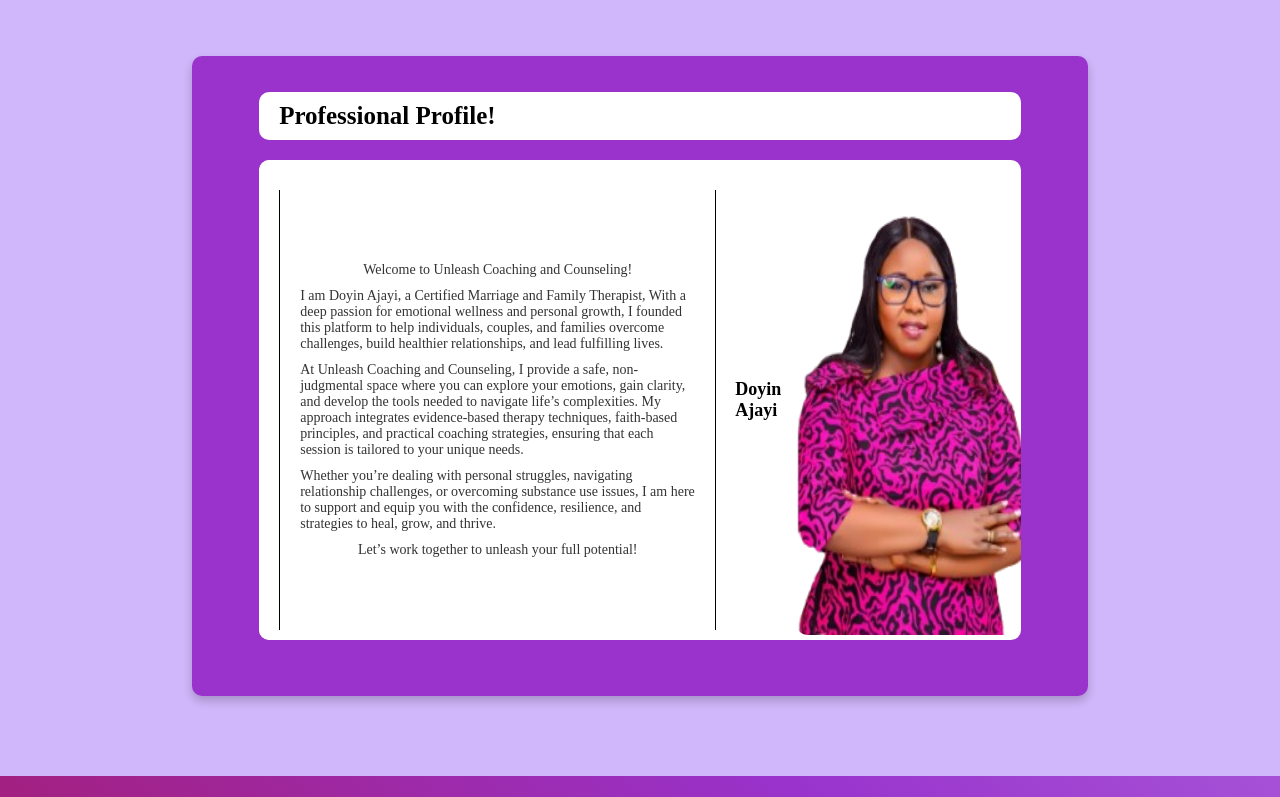
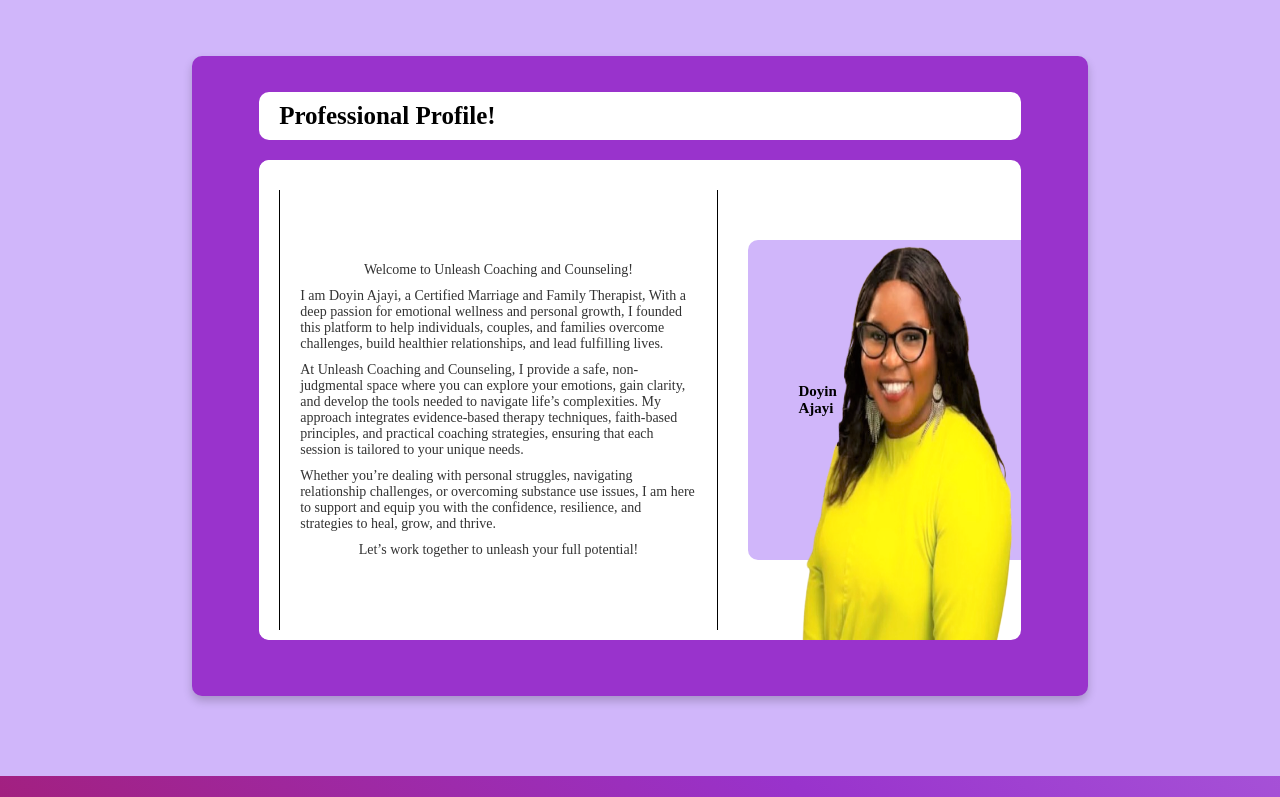
Before and after one commit to Tech8468/unleash, a React (Create React App) app: page / in a window 1280 px wide. Shown: the part 3944-4741 px from the top of the page. Built offline with nearby package versions, Linux system fonts and the light colour scheme.

Commit message:
3rd April First Commit

```diff
--- a/src/components/Contact.js
+++ b/src/components/Contact.js
@@ -50,7 +50,7 @@
       setErr(false);
     }
 
-    emailjs.sendForm('service_k7rwmag', 'template_id', e.target, 'public_key');
+    // emailjs.sendForm('service_k7rwmag', 'template_id', e.target, 'public_key');
     alert("submit")
   };
 
--- a/src/components/Footer.js
+++ b/src/components/Footer.js
@@ -68,7 +68,7 @@
         <div className="copy">
           <p>
             Copyright <PiCopyright className="cpy" /> 2025 Unleash Coaching &
-            Counseling. All rights reserved. Designed & Developed by Techit
+            Counseling. All rights reserved. Designed & Developed by Techit @ +2347066758468
           </p>
         </div>
       </div>
--- a/src/components/Profile.js
+++ b/src/components/Profile.js
@@ -1,7 +1,7 @@
 import React from "react";
 // import { Link } from "react-router-dom";
 
-import Pix1 from "./img/da-4.png";
+import Pix1 from "./img/da-31.png";
 
 function Profile() {
   return (
--- a/src/components/Resources.js
+++ b/src/components/Resources.js
@@ -2,8 +2,8 @@
 import { Link } from "react-router-dom";
 
 import Pix1 from "./img/Book-3.jpeg";
-import Pix2 from "./img/Book-2.jpeg";
-import Pix3 from "./img/Book-1.jpeg";
+import Pix2 from "./img/Book-1.jpeg";
+import Pix3 from "./img/Book-2.jpeg";
 
 function Resources() {
   return (
@@ -23,14 +23,15 @@
             </Link>
           </div>
           <div className="grid2">
-            <img src={Pix2} alt="" className="Img-1" />
-            <p>Coming Soon</p>
+          <img src={Pix2} alt="" className="Img-1" />
+
+            <p>Now Out</p>
             <Link to="">
-              <button>Pre-order</button>
+              <button>Order</button>
             </Link>
           </div>
           <div className="grid3">
-            <img src={Pix3} alt="" className="Img-1" />
+          <img src={Pix3} alt="" className="Img-1" />
             <p>Coming Soon</p>
             <Link to="">
               <button>Pre-order</button>
--- a/src/components/Services.js
+++ b/src/components/Services.js
@@ -5,8 +5,8 @@
 
 // import { Link } from "react-router-dom";
 
-import Pix1 from "./img/marriage-family-therapy.jpg";
-import Pix2 from "./img/mental-therapy.jpg";
+import Pix1 from "./img/mental-therapy.jpg";
+import Pix2 from "./img/marriage-family-therapy.jpg";
 import Pix3 from "./img/substance-use-therapy.jpg";
 import Pix4 from "./img/black-girl-therapy.jpg";
 import Pix5 from "./img/black-man-presented-engagement-ring-his-girlfriend-restaurant.jpg";
@@ -47,25 +47,26 @@
           </div> */}
           <div className="row2">
             {/* <Slider {...settings}> */}
+
               <div className="col">
                 <div className="box">
                   <img src={Pix1} alt="" className="Img-1" />
-                  <h2>Marriage & Family Therapy</h2>
+                  <h2>Mental Health & Emotional Wellness Counseling</h2>
                   <p>
-                    Helping couples and families strengthen their relationships,
-                    improve communication, and resolve conflicts in a healthy,
-                    lasting way.
+                    Supporting individuals struggling with anxiety, depression,
+                    trauma, and other mental health challenges through therapy
+                    that fosters healing and personal development.
                   </p>
                 </div>
               </div>
               <div className="col">
                 <div className="box">
                   <img src={Pix2} alt="" className="Img-1" />
-                  <h2>Mental Health & Emotional Wellness Counseling</h2>
+                  <h2>Marriage & Family Therapy</h2>
                   <p>
-                    Supporting individuals struggling with anxiety, depression,
-                    trauma, and other mental health challenges through therapy
-                    that fosters healing and personal development.
+                    Helping couples and families strengthen their relationships,
+                    improve communication, and resolve conflicts in a healthy,
+                    lasting way.
                   </p>
                 </div>
               </div>
--- a/src/css/Profile.css
+++ b/src/css/Profile.css
@@ -63,7 +63,7 @@
     align-items: center;
     justify-content: center;
     width: 85%;
-    height: 40vh;
+    height: 50vh;
     position: relative;
     top: -10px;
     gap: 10px;
@@ -116,35 +116,39 @@
 
 
   .profile .container .section1 .col2{
-      width: 30%;
+      width: 40%;
       height: 40vh;
       display: flex;
       flex-direction: row;
       align-items: center;
       justify-content: center;
-      padding: 20px;
-      /* padding: 10px; */
+      /* padding: 20px; */
+      padding: 10px;
       /* border-radius: 10px; */
       border: none;
-      /* background-color: #d0b6fa; */
-      gap: 16px;
+      background-color: #d0b6fa;
+      /* gap: 16px; */
       object-fit: cover;
-      /* border-top-right-radius: 10px;
-      border-bottom-right-radius: 10px; */
+      border-top-left-radius: 10px;
+      border-bottom-left-radius: 10px;
     }
 
   .profile .section1 .col2 img {
-    width: 100%;
+    width: 110%;
     height: 50vh;
     position: relative;
     top: 40px;
     /* object-fit: cover; */
-    border-radius: 10px;
+    /* border-radius: 10px; */
     /* border: 1px solid #a81590; */
   }
 
   .profile .section1 .col2 h1{
-    font-size: 18px;
+    width: 40%;
+    font-size: 15px;
+    position: relative;
+    left: 60px;
+    /* text-align: left; */
   }
 
 
@@ -309,8 +313,8 @@
 
     .profile .container .section1 .col2 {
       width: 40%;
-      height: 60vh;
-      background: transparent;
+      /* height: 60vh; */
+      /* background: transparent; */
       /* display: flex; */
       /* border-radius: 10px; */
     }
@@ -319,7 +323,7 @@
       width: 100%;
       height: 55vh;
       position: relative;
-      top: 15px;
+      top: 45px;
     }
   }
 
@@ -338,7 +342,7 @@
     }
     .profile .section1 {
       width: 85%;
-      height: 85vh;
+      height: 75vh;
       position: relative;
       top: -10px;
       gap: 10px;
@@ -360,16 +364,16 @@
     }
 
     .profile .section1 .col2 img {
-      width: 120%;
-      height: 75vh;
+      width: 100%;
+      height: 60vh;
       position: relative;
-      top: 35px;
+      top: 55px;
     }
 
     .profile .section1 .col2 h1{
       font-size: 18px;
       position: relative;
-      left: 20px;
+      left: 30px;
     }
 
 
@@ -489,7 +493,7 @@
 
     .profile .container .section1 {
       width: 90%;
-      height: 80vh;
+      height: 70vh;
       position: relative;
       top: 0px;
       gap: 20px;
@@ -659,7 +663,7 @@
     font-size: 15px;
     position: relative;
     top: 140px;
-    left: -120px;
+    left: -80px;
   }
 
 
```
Also changed, not shown: src/components/img/da-3.png, src/components/img/da-31.png (added).
